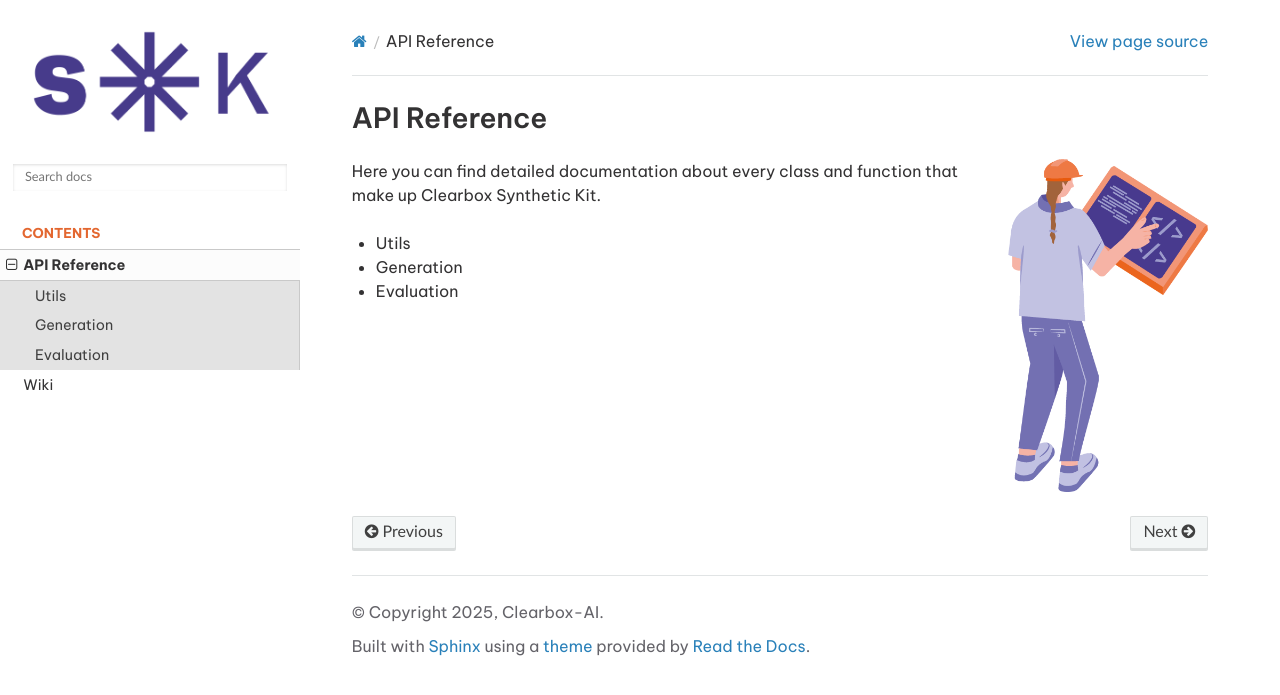
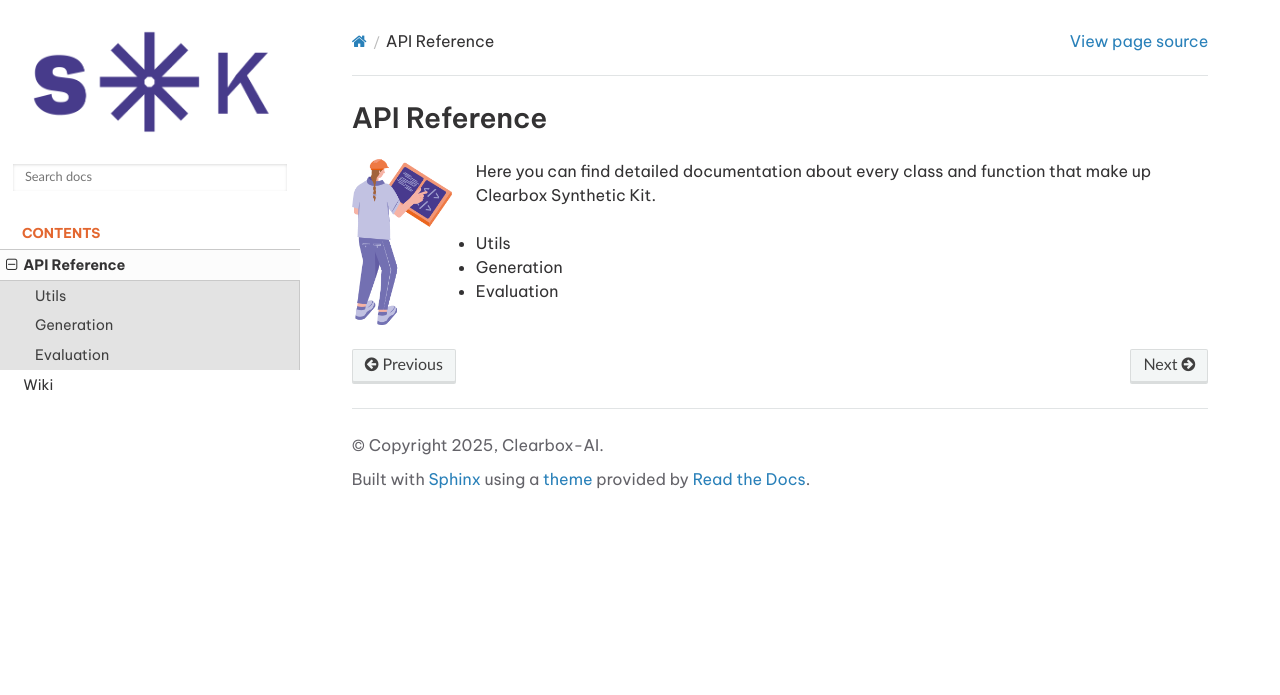
Before and after one commit to Clearbox-AI/clearbox-synthetic-kit, a Sphinx documentation site: the page built from docs/source/api/api.rst, in a window 1280 px wide. Shown: the top 695 px of the page. Built offline with Sphinx 7.4.7 and the Read the Docs theme 3.1.0, drawn with Linux system fonts in a browser that asks for light colours.

Commit message:
resized image

```diff
--- a/docs/source/api/api.rst
+++ b/docs/source/api/api.rst
@@ -3,8 +3,8 @@ API Reference
 
 .. image:: ../img/doc.png
    :alt: doc_img
-   :width: 200px
-   :align: right
+   :width: 100px
+   :align: left
 
 Here you can find detailed documentation about every class and function that make up Clearbox Synthetic Kit.
 
--- a/docs/source/wiki/generation.rst
+++ b/docs/source/wiki/generation.rst
@@ -4,6 +4,7 @@ Synthetic data generation with Clearbox Synthetic Kit
 .. image:: ../img/generation_loop.png
    :alt: geneartion_img
    :width: 70%
+   :align: center
 
 .. include:: wiki_md/generation.md
    :parser: markdown
--- a/docs/source/wiki/main.rst
+++ b/docs/source/wiki/main.rst
@@ -3,7 +3,7 @@ Wiki
 
 .. image:: ../img/explanations.png
    :alt: wiki_img
-   :width: 200px
+   :width: 420px
    :align: right
 
 .. include:: wiki_md/intro.md
--- a/docs/source/wiki/privacy.rst
+++ b/docs/source/wiki/privacy.rst
@@ -3,7 +3,7 @@ Privacy evaluation
 
 .. image:: ../img/monitoring.png
    :alt: privacy_img
-   :width: 200px
+   :width: 400px
    :align: right
 
 .. include:: wiki_md/privacy.md
--- a/docs/source/wiki/utility.rst
+++ b/docs/source/wiki/utility.rst
@@ -3,7 +3,7 @@ Utility evaluation
 
 .. image:: ../img/utility.png
    :alt: utility_img
-   :width: 200px
+   :width: 400px
    :align: right
 
 .. include:: wiki_md/utility.md
```
